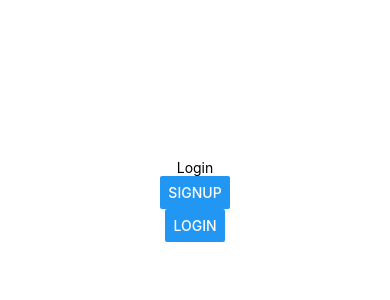
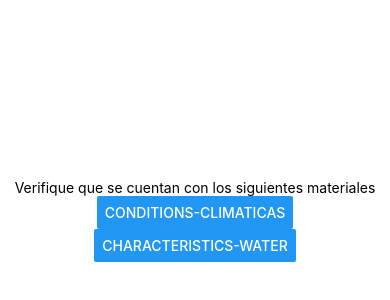
Before and after one commit to evaseac/mobile-app, a React Native app in the folder EVASEAC/: screen /Protocol2 in a window 390 px wide. Before the commit this address had no page. Shown: the part 222-522 px from the top of the page. Built offline with nearby package versions, Linux system fonts and the light colour scheme.

Commit message:
Refactored spanish file (and module) names to en

```diff
--- a/EVASEAC/app/App.navigator.tsx
+++ b/EVASEAC/app/App.navigator.tsx
@@ -7,13 +7,13 @@ const { Navigator, Screen } = createNativeStackNavigator();
 import HomeScreen from "./screens/HomeScreen";
 import SignUpScreen from "./screens/SignUpScreen";
 import LoginScreen from "./screens/LoginScreen";
-import Protocolo1Screen from "./screens/protocolo1/Protocolo1Screen";
-import Protocolo2MainScreen from "./screens/protocolo2/Protocolo2MainScreen";
-import Pt2CondicionesScreen from "./screens/protocolo2/Pt2CondicionesScreen";
-import SitiosScreen from "./screens/sitios/SitiosScreen";
-import CreateSitiosScreen from "./screens/sitios/CreateSitiosScreen";
-import Protocolo3Screen from "./screens/protocolo3/Protocolo3Screen";
-import Protocolo4Screen from "./screens/protocolo4/Protocolo4Screen";
+import Protocol1Screen from "./screens/protocol1/Protocol1Screen";
+import Protocol2MainScreen from "./screens/protocol2/Protocol2MainScreen";
+import Pt2ConditionsScreen from "./screens/protocol2/Pt2ConditionsScreen";
+import SitesScreen from "./screens/sites/SitesScreen";
+import CreateSitesScreen from "./screens/sites/CreateSitesScreen";
+import Protocol3Screen from "./screens/protocol3/Protocol3Screen";
+import Protocol4Screen from "./screens/protocol4/Protocol4Screen";
 
 const AppNavigator = () => (
     <NavigationContainer>
@@ -25,13 +25,13 @@ const AppNavigator = () => (
             <Screen name="signup" component={SignUpScreen}></Screen>
             <Screen name="home" component={HomeScreen}></Screen>
             <Screen name="login" component={LoginScreen}></Screen>
-            <Screen name="protocolo1" component={Protocolo1Screen}></Screen>
-            <Screen name="protocolo2" component={Protocolo2MainScreen}></Screen>
-            <Screen name="protocolo3" component={Protocolo3Screen}></Screen>
-            <Screen name="protocolo4" component={Protocolo4Screen}></Screen>
-            <Screen name="pt2-condiciones-climaticas" component={Pt2CondicionesScreen}></Screen>
-            <Screen name="sitios" component={SitiosScreen}></Screen>
-            <Screen name="create-site" component={CreateSitiosScreen}></Screen>
+            <Screen name="Protocol1" component={Protocol1Screen}></Screen>
+            <Screen name="Protocol2" component={Protocol2MainScreen}></Screen>
+            <Screen name="Protocol3" component={Protocol3Screen}></Screen>
+            <Screen name="Protocol4" component={Protocol4Screen}></Screen>
+            <Screen name="pt2-climate-conditions" component={Pt2ConditionsScreen}></Screen>
+            <Screen name="sitios" component={SitesScreen}></Screen>
+            <Screen name="create-site" component={CreateSitesScreen}></Screen>
         </Navigator>
     </NavigationContainer>
 );
--- a/EVASEAC/app/screens/HomeScreen.tsx
+++ b/EVASEAC/app/screens/HomeScreen.tsx
@@ -11,10 +11,10 @@ const HomeScreen = (props:HomeScreenProps) => {
     return (
         <View style={styles.container}>
             <Text>Home!</Text>
-            <Button onPress={() => navigateTo("protocolo1")} title="protocolo1">Protocolo 1</Button>
-            <Button onPress={() => navigateTo("protocolo2")} title="protocolo2">Protocolo 2</Button>
-            <Button onPress={() => navigateTo("protocolo3")} title="protocolo3">Protocolo 3</Button>
-            <Button onPress={() => navigateTo("protocolo4")} title="protocolo4">Protocolo 4</Button>
+            <Button onPress={() => navigateTo("Protocol1")} title="Protocol1">Protocol 1</Button>
+            <Button onPress={() => navigateTo("Protocol2")} title="Protocol2">Protocol 2</Button>
+            <Button onPress={() => navigateTo("Protocol3")} title="Protocol3">Protocol 3</Button>
+            <Button onPress={() => navigateTo("Protocol4")} title="Protocol4">Protocol 4</Button>
         </View>
     );
 }
--- a/EVASEAC/app/screens/protocolo1/Protocolo1Screen.tsx
+++ b/EVASEAC/app/screens/protocol1/Protocol1Screen.tsx
@@ -1,10 +1,10 @@
 import { FlatList, StyleSheet, Text, View } from 'react-native';
 
-interface Protocolo1Props {
+interface Protocol1Props {
     navigation : any;
 }
 
-const Protocolo1Screen = (props:Protocolo1Props) => {
+const Protocol1Screen = (props:Protocol1Props) => {
     const home = () => {
         props.navigation.navigate("home")
     }
@@ -40,4 +40,4 @@ const styles = StyleSheet.create({
     },
   });
 
-export default Protocolo1Screen;
+export default Protocol1Screen;
--- a/EVASEAC/app/screens/protocolo2/Protocolo2MainScreen.tsx
+++ b/EVASEAC/app/screens/protocol2/Protocol2MainScreen.tsx
@@ -1,24 +1,24 @@
 import { Button, StyleSheet, Text, View } from 'react-native';
 
-interface Protocolo2MainProps {
+interface Protocol2MainProps {
     navigation : any;
 }
 
-const Protocolo2MainScreen = (props:Protocolo2MainProps) => {
+const Protocol2MainScreen = (props:Protocol2MainProps) => {
     const home = () => {
         props.navigation.navigate("home")
     }
-    const condiciones_climaticas = () => {
-        props.navigation.navigate("pt2-condiciones-climaticas")
+    const climate_conditions = () => {
+        props.navigation.navigate("pt2-climate-conditions")
     }
-    const caracteristicas = () => {
-        props.navigation.navigate("pt2-caracteristicas-agua")
+    const characteristics = () => {
+        props.navigation.navigate("pt2-characteristics-water")
     }
     return (
         <View style={styles.container}>
             <Text>Verifique que se cuentan con los siguientes materiales</Text>
-            <Button title='condiciones-climaticas' onPress={condiciones_climaticas}>Condiciones climáticas</Button>
-            <Button title='caracteristicas-agua' onPress={condiciones_climaticas}>Caracteristicas agua</Button>
+            <Button title='Conditions-climaticas' onPress={climate_conditions}>Conditions climáticas</Button>
+            <Button title='characteristics-water' onPress={climate_conditions}>characteristics water</Button>
         </View>
     );
 
@@ -40,4 +40,4 @@ const styles = StyleSheet.create({
     },
 });
 
-export default Protocolo2MainScreen;
+export default Protocol2MainScreen;
--- a/EVASEAC/app/screens/protocolo2/Pt2CondicionesScreen.tsx
+++ b/EVASEAC/app/screens/protocol2/Pt2ConditionsScreen.tsx
@@ -1,18 +1,18 @@
 import { Button, StyleSheet, Text, View } from 'react-native';
 
-interface Pt2CondicionesProps {
+interface Pt2ConditionsProps {
     navigation : any;
 }
 
-const Pt2CondicionesScreen = (props:Pt2CondicionesProps) => {
+const Pt2ConditionsScreen = (props:Pt2ConditionsProps) => {
     const home = () => {
         props.navigation.navigate("home")
     }
-    const condiciones_climaticas = () => {
-        props.navigation.navigate("pt2-condiciones-climaticas")
+    const climate_conditions = () => {
+        props.navigation.navigate("pt2-climate-conditions")
     }
-    const caracteristicas = () => {
-        props.navigation.navigate("pt2-caracteristicas-agua")
+    const characteristics = () => {
+        props.navigation.navigate("pt2-characteristics-water")
     }
     return (
         <View style={styles.container}>
@@ -38,4 +38,4 @@ const styles = StyleSheet.create({
     },
   });
 
-export default Pt2CondicionesScreen;
+export default Pt2ConditionsScreen;
--- a/EVASEAC/app/screens/protocolo3/Protocolo3Screen.tsx
+++ b/EVASEAC/app/screens/protocol3/Protocol3Screen.tsx
@@ -1,10 +1,10 @@
 import { FlatList, StyleSheet, Text, View } from 'react-native';
 
-interface Protocolo3Props {
+interface Protocol3Props {
     navigation : any;
 }
 
-const Protocolo3Screen = (props:Protocolo3Props) => {
+const Protocol3Screen = (props:Protocol3Props) => {
     const home = () => {
         props.navigation.navigate("home")
     }
@@ -26,4 +26,4 @@ const styles = StyleSheet.create({
     },
 });
 
-export default Protocolo3Screen;
+export default Protocol3Screen;
--- a/EVASEAC/app/screens/sitios/SitiosScreen.tsx
+++ b/EVASEAC/app/screens/sites/CreateSitesScreen.tsx
@@ -1,19 +1,17 @@
-import { Button, StyleSheet, Text, View } from 'react-native';
 
-interface SitiosProps {
+import { StyleSheet, Text, View } from 'react-native';
+
+interface CreateSitiosProps {
     navigation : any;
 }
 
-const SitiosScreen = (props:SitiosProps) => {
+const CreateSitesScreen = (props:CreateSitiosProps) => {
     const home = () => {
         props.navigation.navigate("home")
     }
-    const create = () => {
-        props.navigation.navigate("create-site")
-    }
     return (
         <View style={styles.container}>
-            <Button title="create" onPress={create}>Crear nuevo</Button>
+            <Text>Hello world!</Text>
         </View>
     );
 
@@ -29,4 +27,4 @@ const styles = StyleSheet.create({
     },
 });
 
-export default SitiosScreen;
+export default CreateSitesScreen;
--- a/EVASEAC/app/screens/protocolo4/Protocolo4Screen.tsx
+++ b/EVASEAC/app/screens/sites/SitesScreen.tsx
@@ -1,16 +1,19 @@
-import { FlatList, StyleSheet, Text, View } from 'react-native';
+import { Button, StyleSheet, Text, View } from 'react-native';
 
-interface Protocolo4Props {
+interface SitiosProps {
     navigation : any;
 }
 
-const Protocolo4Screen = (props:Protocolo4Props) => {
+const SitesScreen = (props:SitiosProps) => {
     const home = () => {
         props.navigation.navigate("home")
     }
+    const create = () => {
+        props.navigation.navigate("create-site")
+    }
     return (
         <View style={styles.container}>
-            <Text>Hello world!</Text>
+            <Button title="create" onPress={create}>Crear nuevo</Button>
         </View>
     );
 
@@ -26,4 +29,4 @@ const styles = StyleSheet.create({
     },
 });
 
-export default Protocolo4Screen;
+export default SitesScreen;
```
Also changed, not shown: EVASEAC/app/screens/protocol4/Protocol4Screen.tsx (renamed from EVASEAC/app/screens/sitios/CreateSitiosScreen.tsx, +4 -5 lines).
